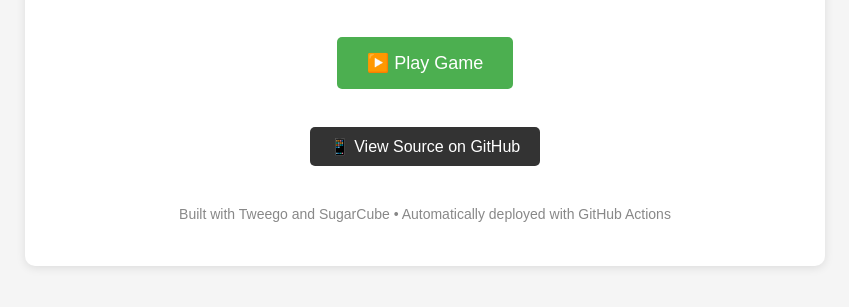
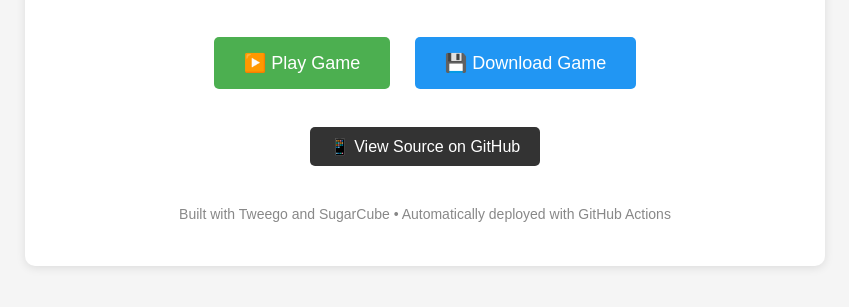
Before and after one commit to rvince452/twine-demo-game, a plain HTML site: page index.html in a window 1280 px wide. Shown: the part 259-566 px from the top of the page, without its empty margins (215-1064 px from the left). Drawn offline with Linux system fonts and the light colour scheme.

Commit message:
add passages

```diff
--- a/index.html
+++ b/index.html
@@ -65,7 +65,10 @@
             attic, and upstairs bedrooms in this interactive fiction experience.
         </p>
 
-        <a href="game/game.html" class="play-button">▶️ Play Game</a>
+        <a href="game.html" class="play-button">▶️ Play Game</a>
+        <a href="game.html" download="lane-residence-game.html" class="play-button" style="background-color: #2196F3;">
+            💾 Download Game
+        </a>
 
         <br><br>
 
```
Also changed, not shown: img/chamber3.jpg (added).
